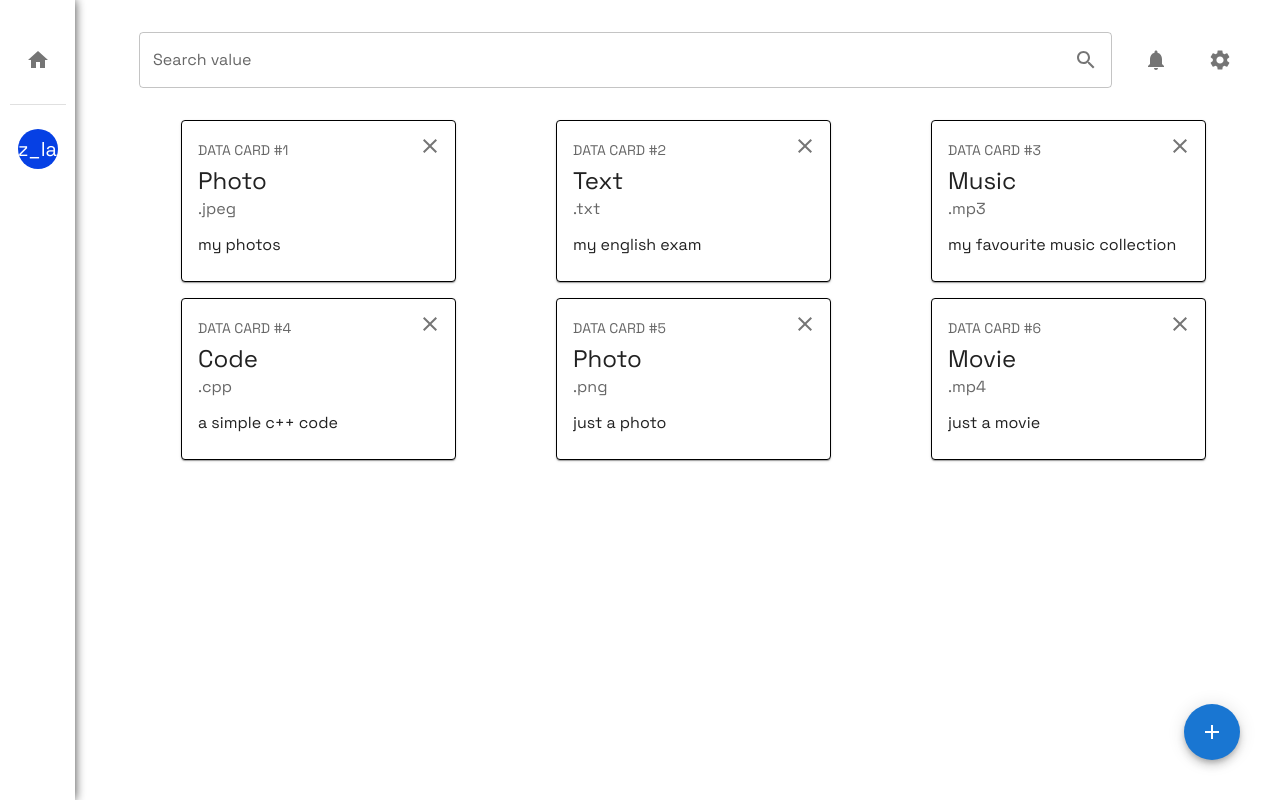
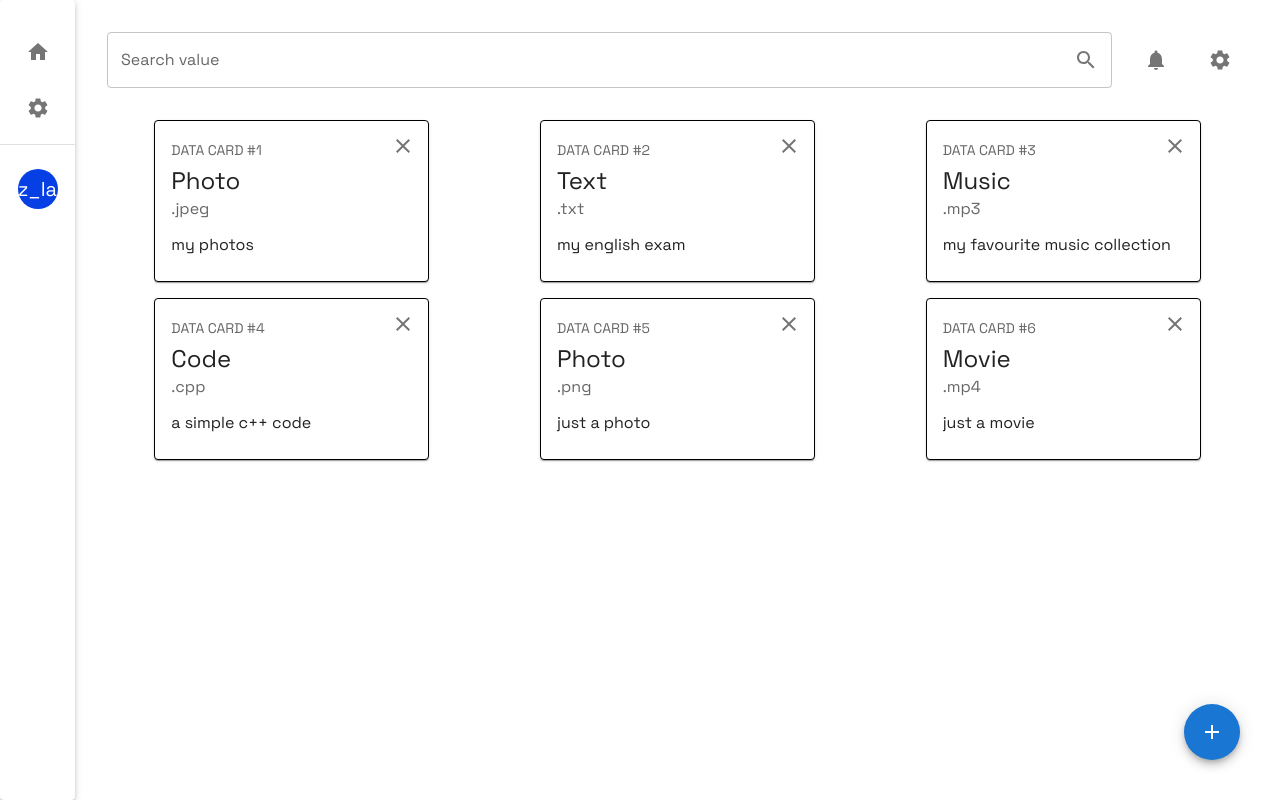
Before and after one commit to CoolfireOD/memora-demo, a React (Vite) app: page / in a window 1280 px wide. Built offline with nearby package versions, Linux system fonts and the light colour scheme; data requests are answered from the project's data file.

Commit message:
feat: add mobile nav, refactor styles

```diff
--- a/src/routes/root/RootRoute.tsx
+++ b/src/routes/root/RootRoute.tsx
@@ -1,6 +1,6 @@
 import React, { FC } from "react";
 import { Box } from "@mui/material";
-import { MainNav } from "./components/MainNav";
+import { MainNav } from "./components/MainNav/MainNav";
 import { Outlet } from "react-router-dom";
 import { AddDataCardButton } from "./components/AddDataCardButton";
 
@@ -10,8 +10,11 @@ export const RootRoute: FC = () => {
       sx={{
         display: "flex",
         minHeight: "100vh",
-        columnGap: 4,
         width: "100%",
+
+        "@media screen and (max-width: 600px)": {
+          flexDirection: "column",
+        },
       }}
     >
       <MainNav />
--- a/src/routes/root/components/MainNav.tsx
+++ /dev/null
@@ -1,60 +0,0 @@
-import React, { FC } from "react";
-import { Box, Divider, IconButton } from "@mui/material";
-import { ProfileAvatar } from "../../../components/ProfileAvatar";
-import HomeIcon from "@mui/icons-material/Home";
-import { useNavigate } from "react-router-dom";
-
-export const MainNav: FC = () => {
-  const navigate = useNavigate();
-
-  return (
-    <Box
-      sx={{
-        width: "40%",
-        maxWidth: "75px",
-        height: "inherit",
-        boxShadow: "0px 0px 10px 0px rgba(0,0,0,0.75)",
-        display: "flex",
-        flexDirection: "column",
-        alignItems: "center",
-        pt: 4,
-        "@media screen and (max-width: 600px)": {
-          display: "none",
-        },
-      }}
-    >
-      <Box
-        sx={{
-          position: "fixed",
-          display: "flex",
-          flexDirection: "column",
-          rowGap: 2,
-        }}
-      >
-        <IconButton
-          onClick={() => {
-            navigate("/");
-          }}
-          sx={{
-            display: "flex",
-            justifyContent: "center",
-            height: "56px",
-          }}
-        >
-          <HomeIcon color="action" />
-        </IconButton>
-        <Divider />
-        <IconButton
-          onClick={() => {
-            navigate("/profile");
-          }}
-          sx={{
-            textDecoration: "none",
-          }}
-        >
-          <ProfileAvatar />
-        </IconButton>
-      </Box>
-    </Box>
-  );
-};
--- /dev/null
+++ b/src/routes/root/components/MainNav/MainNav.tsx
@@ -0,0 +1,34 @@
+import React, { FC } from "react";
+import { Box } from "@mui/material";
+import { DesktopNav } from "./components/DesktopNav";
+import { MobileNav } from "./components/MobileNav";
+import { useMediaQuery } from "@mui/material";
+import { Theme } from "@mui/material/styles";
+
+export const MainNav: FC = () => {
+  const isSmallScreen = useMediaQuery((theme: Theme) =>
+    theme.breakpoints.down(601)
+  );
+
+  return (
+    <Box
+      sx={{
+        width: "100%",
+        maxWidth: "75px",
+        height: "inherit",
+        zIndex: 10000,
+        position: "relative",
+
+        "@media screen and (max-width: 600px)": {
+          width: "100%",
+          maxWidth: "100%",
+          height: "75px",
+          top: 0,
+          position: "sticky",
+        },
+      }}
+    >
+      {isSmallScreen ? <MobileNav /> : <DesktopNav />}
+    </Box>
+  );
+};
--- /dev/null
+++ b/src/routes/root/components/MainNav/components/DesktopNav.tsx
@@ -0,0 +1,44 @@
+import React, { FC } from "react";
+import { Paper, Divider } from "@mui/material";
+import { ProfileAvatar } from "../../../../../components/ProfileAvatar";
+import HomeIcon from "@mui/icons-material/Home";
+import SettingsIcon from "@mui/icons-material/Settings";
+import { NavItem } from "./NavItem";
+
+export const DesktopNav: FC = () => {
+  return (
+    <Paper
+      sx={{
+        display: "flex",
+        flexDirection: "column",
+        gap: 2,
+        pt: 4,
+        width: "100%",
+        height: "100%",
+        maxWidth: "75px",
+        alignItems: "center",
+      }}
+      elevation={3}
+    >
+      <NavItem
+        navIcon={<HomeIcon />}
+        navText="Home"
+        navLink="/"
+        expanded={false}
+      />
+      <NavItem
+        navIcon={<SettingsIcon />}
+        navText="Settings"
+        navLink="/settings"
+        expanded={false}
+      />
+      <Divider sx={{ width: "100%" }} />
+      <NavItem
+        navIcon={<ProfileAvatar />}
+        navText="Profile"
+        navLink="/profile"
+        expanded={false}
+      />
+    </Paper>
+  );
+};
--- /dev/null
+++ b/src/routes/root/components/MainNav/components/MobileNav.tsx
@@ -0,0 +1,94 @@
+import React, { FC, useState } from "react";
+import {
+  Box,
+  Divider,
+  Drawer,
+  IconButton,
+  List,
+  ListItem,
+  Typography,
+  Paper,
+} from "@mui/material";
+import MenuIcon from "@mui/icons-material/Menu";
+import HomeIcon from "@mui/icons-material/Home";
+import SettingsIcon from "@mui/icons-material/Settings";
+import { ProfileAvatar } from "../../../../../components/ProfileAvatar";
+import { NavItem } from "./NavItem";
+
+export const MobileNav: FC = () => {
+  const [mobileOpen, setMobileOpen] = useState(false);
+
+  const handleDrawerToggle = () => {
+    setMobileOpen((prevState) => !prevState);
+  };
+
+  const drawer = (
+    <Box onClick={handleDrawerToggle} sx={{ textAlign: "center" }}>
+      <Typography
+        variant="h4"
+        sx={{
+          height: "75px",
+          display: "flex",
+          alignItems: "center",
+          justifyContent: "center",
+        }}
+      >
+        Memora
+      </Typography>
+      <Divider />
+      <List>
+        <ListItem key={1} disablePadding sx={{ pl: 1 }}>
+          <NavItem navIcon={<HomeIcon />} navText="Home" navLink="/" />
+        </ListItem>
+        <ListItem key={2} disablePadding sx={{ pl: 1 }}>
+          <NavItem
+            navIcon={<SettingsIcon />}
+            navText="Settings"
+            navLink="/settings"
+          />
+        </ListItem>
+      </List>
+    </Box>
+  );
+
+  return (
+    <Paper
+      sx={{
+        width: "100%",
+        display: "flex",
+        height: "inherit",
+        px: 2,
+        gap: 2,
+        alignItems: "center",
+        justifyContent: "space-between",
+      }}
+    >
+      <IconButton color="inherit" onClick={handleDrawerToggle}>
+        <MenuIcon />
+      </IconButton>
+      <NavItem
+        navIcon={<ProfileAvatar />}
+        navText="Profile"
+        navLink="/profile"
+        expanded={false}
+      />
+      <Drawer
+        variant="temporary"
+        open={mobileOpen}
+        onClose={handleDrawerToggle}
+        ModalProps={{
+          keepMounted: true,
+        }}
+        sx={{
+          zIndex: 10001,
+          "& .MuiDrawer-paper": {
+            boxSizing: "border-box",
+            width: "240px",
+          },
+        }}
+      >
+        {drawer}
+      </Drawer>
+    </Paper>
+  );
+};
--- /dev/null
+++ b/src/routes/root/components/MainNav/components/NavItem.tsx
@@ -0,0 +1,44 @@
+import React, { FC } from "react";
+import { IconButton, Typography } from "@mui/material";
+import { useNavigate } from "react-router-dom";
+
+interface NavItemProps {
+  navIcon: JSX.Element;
+  navText: string;
+  navLink: string;
+  expanded?: boolean;
+}
+
+export const NavItem: FC<NavItemProps> = ({
+  navIcon,
+  navText,
+  navLink,
+  expanded = true,
+}) => {
+  const navigate = useNavigate();
+
+  return (
+    <IconButton
+      onClick={() => {
+        navigate(navLink);
+      }}
+      sx={{
+        display: "flex",
+        justifyContent: "center",
+        p: 1,
+        gap: 2,
+        alignItems: "center",
+      }}
+    >
+      {navIcon}
+      <Typography
+        variant="h6"
+        sx={{
+          display: expanded ? "block" : "none",
+        }}
+      >
+        {navText}
+      </Typography>
+    </IconButton>
+  );
+};
```
